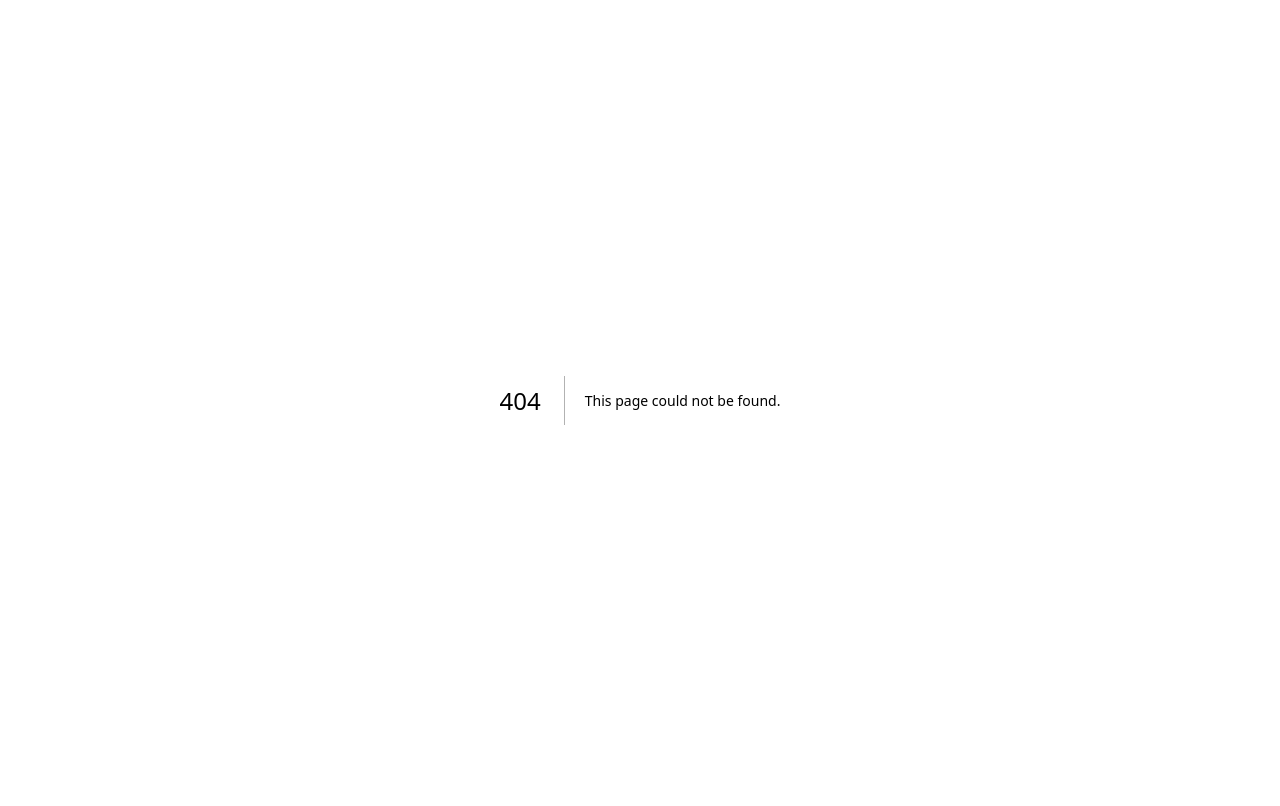
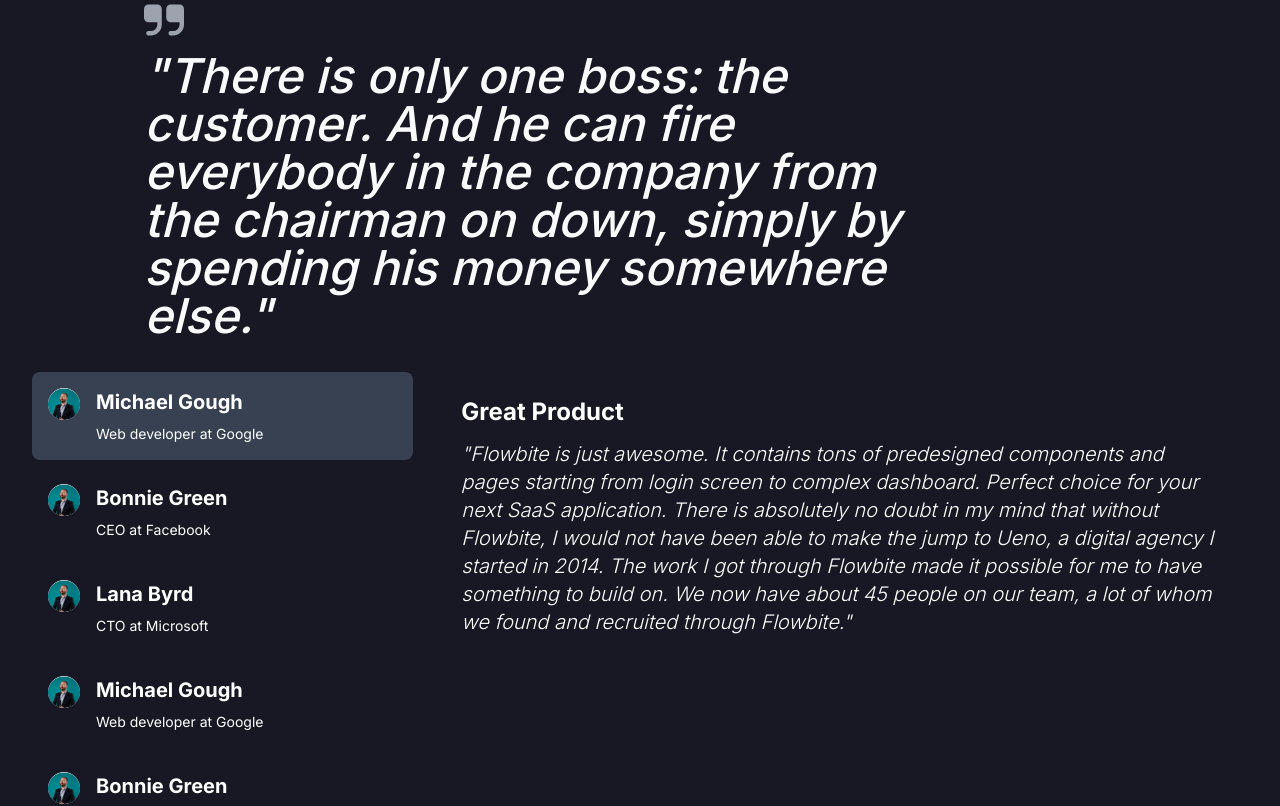
Before and after one commit to abhishekdhar999/webcosmos.in, a Next.js app: page /testimonial in a window 1280 px wide. Before the commit this address had no page. Shown: the top 806 px of the page. Built offline with nearby package versions, Linux system fonts and the light colour scheme.

Commit message:
fix deploy
Signed-off-by: Archit Sharma <archit8679@gmail.com>

```diff
--- /dev/null
+++ b/data/testimonials.json
@@ -0,0 +1,45 @@
+
+[
+    {
+      "name": "Michael Gough",
+      "position": "Web developer at Google",
+      "image": "/testimonials/author-03.jpg",
+      "short": "Great Product",
+      "testimonial": "Flowbite is just awesome. It contains tons of predesigned components and pages starting from login screen to complex dashboard. Perfect choice for your next SaaS application. There is absolutely no doubt in my mind that without Flowbite, I would not have been able to make the jump to Ueno, a digital agency I started in 2014. The work I got through Flowbite made it possible for me to have something to build on. We now have about 45 people on our team, a lot of whom we found and recruited through Flowbite."
+    },
+    {
+      "name": "Bonnie Green",
+      "position": "CEO at Facebook",
+      "image": "/testimonials/author-03.jpg",
+      "short": "Great Product",
+      "testimonial": "There is absolutely no doubt in my mind that without Flowbite, I would not have been able to make the jump to Ueno, a digital agency I started in 2014. The work I got through Flowbite made it possible for me to have something to build on. We now have about 45 people on our team, a lot of whom we found and recruited through Flowbite."
+    },
+    {
+      "name": "Lana Byrd",
+      "position": "CTO at Microsoft",
+      "image": "/testimonials/author-03.jpg",
+      "short": "Great Product",
+      "testimonial": "Flowbite is just awesome. It contains tons of predesigned components and pages starting from login screen to complex dashboard. Perfect choice for your next SaaS application."
+    },
+    {
+        "name": "Michael Gough",
+        "position": "Web developer at Google",
+        "image": "/testimonials/author-03.jpg",
+        "short": "Great Product",
+        "testimonial": "Flowbite is just awesome. It contains tons of predesigned components and pages starting from login screen to complex dashboard. Perfect choice for your next SaaS application. There is absolutely no doubt in my mind that without Flowbite, I would not have been able to make the jump to Ueno, a digital agency I started in 2014. The work I got through Flowbite made it possible for me to have something to build on. We now have about 45 people on our team, a lot of whom we found and recruited through Flowbite."
+      },
+      {
+        "name": "Bonnie Green",
+        "position": "CEO at Facebook",
+        "image": "/testimonials/author-03.jpg",
+        "short": "Great Product",
+        "testimonial": "There is absolutely no doubt in my mind that without Flowbite, I would not have been able to make the jump to Ueno, a digital agency I started in 2014. The work I got through Flowbite made it possible for me to have something to build on. We now have about 45 people on our team, a lot of whom we found and recruited through Flowbite."
+      },
+      {
+        "name": "Lana Byrd",
+        "position": "CTO at Microsoft",
+        "image": "/testimonials/author-03.jpg",
+        "short": "Great Product",
+        "testimonial": "Flowbite is just awesome. It contains tons of predesigned components and pages starting from login screen to complex dashboard. Perfect choice for your next SaaS application."
+      }
+  ]
--- a/src/app/About/page.jsx
+++ b/src/app/About/page.jsx
@@ -34,7 +34,7 @@ const About = () => {
         <section className="flex flex-col md:flex-row px-20 mx-32 items-center justify-center">
           <div className="text-center md:text-left">
             <p className="text-2xl font-thin leading-relaxed mb-2 md:mb-0 text-center">
-              Welcome to <span className="font-bold">WebCosmic</span>, where we don't just build websites—we craft digital experiences that are out of this world. As a forward-thinking web development agency, we're here to launch your business into the future with our innovative solutions.
+              Welcome to <span className="font-bold">WebCosmic</span>, where we don&apos;t just build websites—we craft digital experiences that are out of this world. As a forward-thinking web development agency, we&apos;re here to launch your business into the future with our innovative solutions.
             </p>
           </div>
         </section>
@@ -45,7 +45,7 @@ const About = () => {
               &nbsp; &nbsp; &nbsp;  &nbsp; &nbsp; &nbsp; &nbsp; &nbsp; &nbsp; &nbsp; &nbsp;Our Vision
             </h2>
             <p className="text-[20px] font-thin leading-relaxed">
-              At WebCosmic, we see a future where your brand stands out in the digital universe. We're dedicated to creating transformative digital experiences that propel your business forward.
+              At WebCosmic, we see a future where your brand stands out in the digital universe. We&apos;re dedicated to creating transformative digital experiences that propel your business forward.
             </p>
           </div>
           <div className="md:w-1/2 md:pr-4">
@@ -59,7 +59,7 @@ const About = () => {
              &nbsp;&nbsp; &nbsp; &nbsp;  &nbsp; &nbsp; &nbsp; &nbsp; &nbsp; &nbsp;Our Approach
             </h2>
             <p className="text-[20px] font-thin leading-relaxed">
-              Innovation is our compass. We stay ahead of the curve with the latest technologies and trends, ensuring your brand is always future-ready. Our commitment to excellence means your business doesn't just survive—it thrives.
+              Innovation is our compass. We stay ahead of the curve with the latest technologies and trends, ensuring your brand is always future-ready. Our commitment to excellence means your business doesn&apos;t just survive—it thrives.
             </p>
           </div>
           <div className="md:w-1/2 md:pl-4">
--- a/src/app/components/Services/Services.js
+++ b/src/app/components/Services/Services.js
@@ -19,14 +19,14 @@ export const ServicesSection = () => {
                             <div className="absolute w-6 h-6 -mt-3 bg-white border-4 border-dot rounded-full top-1/2"></div>
                         </div>
                         <div className="relative p-4 my-6 text-heading-white col-start-6 col-end-10 mr-auto">
-                            <img src="/test.png" className="w-full h-auto" alt="Event 1" />
+                            <img src={`${process.env.NEXT_PUBLIC_BASE_PATH}/test.png`} className="w-full h-auto" alt="Event 1" />
                         </div>
                     </div>
 
                     {/* Event 2 */}
                     <div className="flex md:contents">
                         <div className="relative p-4 my-6 text-heading-white col-start-1 col-end-5 mr-auto md:mr-0 md:ml-auto">
-                            <img src="/test.png" className="w-full h-auto" alt="Event 2" />
+                            <img src={`${process.env.NEXT_PUBLIC_BASE_PATH}/test.png`} className="w-full h-auto" alt="Event 2" />
                         </div>
                         <div className="relative col-start-5 col-end-6 mr-7 md:mx-auto">
                             <div className="flex items-center justify-center w-6 h-full">
@@ -55,7 +55,7 @@ export const ServicesSection = () => {
                             <div className="absolute w-6 h-6 -mt-3 bg-white border-4 border-dot rounded-full top-1/2"></div>
                         </div>
                         <div className="relative p-4 my-6 text-heading-white col-start-6 col-end-10 mr-auto">
-                            <img src="/test.png" className="w-full h-auto" alt="Event 3" />
+                            <img src={`${process.env.NEXT_PUBLIC_BASE_PATH}/test.png`} className="w-full h-auto" alt="Event 3" />
                         </div>
                     </div>
                 </div>
--- a/src/app/components/Testimonials/TestimonialsSection.js
+++ b/src/app/components/Testimonials/TestimonialsSection.js
@@ -1,5 +1,29 @@
 import React from 'react';
 import Testimonials from './testimonials';
+
+const data = [
+  {
+    name: "Michael Gough",
+    position: "Web developer at Google",
+    image: "/testimonials/author-03.jpg",
+    short: "Great Product",
+    testimonial: "Flowbite is just awesome. It contains tons of predesigned components and pages starting from login screen to complex dashboard. Perfect choice for your next SaaS application. There is absolutely no doubt in my mind that without Flowbite, I would not have been able to make the jump to Ueno, a digital agency I started in 2014. The work I got through Flowbite made it possible for me to have something to build on. We now have about 45 people on our team, a lot of whom we found and recruited through Flowbite.",
+  },
+  {
+    name: "Bonnie Green",
+    position: "CEO at Facebook",
+    image: "/testimonials/author-03.jpg",
+    short: "Great Product",
+    testimonial: "There is absolutely no doubt in my mind that without Flowbite, I would not have been able to make the jump to Ueno, a digital agency I started in 2014. The work I got through Flowbite made it possible for me to have something to build on. We now have about 45 people on our team, a lot of whom we found and recruited through Flowbite.",
+  },
+  {
+    name: "Lana Byrd",
+    position: "CTO at Microsoft",
+    image: "/testimonials/author-03.jpg",
+    short: "Great Product",
+    testimonial: "Flowbite is just awesome. It contains tons of predesigned components and pages starting from login screen to complex dashboard. Perfect choice for your next SaaS application.",
+  },
+];
 
 const TestimonialSection = () => {
   return (
@@ -22,7 +46,7 @@ const TestimonialSection = () => {
             </div>
           </div>
         </div>
-        <Testimonials/>
+        <Testimonials testimonials={data} showViewMore="true"/>
         </div>
   );
 };
--- a/src/app/components/Testimonials/testimonials.js
+++ b/src/app/components/Testimonials/testimonials.js
@@ -1,33 +1,8 @@
 "use client";
-import { useState } from 'react';
+import React, { useState } from 'react';
 
-const testimonials = [
-  {
-    name: "Michael Gough",
-    position: "Web developer at Google",
-    image: "/testimonials/author-03.jpg",
-    short: "Great Product",
-    testimonial: "Flowbite is just awesome. It contains tons of predesigned components and pages starting from login screen to complex dashboard. Perfect choice for your next SaaS application. There is absolutely no doubt in my mind that without Flowbite, I would not have been able to make the jump to Ueno, a digital agency I started in 2014. The work I got through Flowbite made it possible for me to have something to build on. We now have about 45 people on our team, a lot of whom we found and recruited through Flowbite.",
-  },
-  {
-    name: "Bonnie Green",
-    position: "CEO at Facebook",
-    image: "/testimonials/author-03.jpg",
-    short: "Great Product",
-    testimonial: "There is absolutely no doubt in my mind that without Flowbite, I would not have been able to make the jump to Ueno, a digital agency I started in 2014. The work I got through Flowbite made it possible for me to have something to build on. We now have about 45 people on our team, a lot of whom we found and recruited through Flowbite.",
-  },
-  {
-    name: "Lana Byrd",
-    position: "CTO at Microsoft",
-    image: "/testimonials/author-03.jpg",
-    short: "Great Product",
-    testimonial: "Flowbite is just awesome. It contains tons of predesigned components and pages starting from login screen to complex dashboard. Perfect choice for your next SaaS application.",
-  },
-];
-
-const Testimonials = () => {
-
-const basePath = process.env.NEXT_PUBLIC_BASE_PATH;
+const Testimonials = ({ testimonials, showViewMore }) => {
+  const basePath = process.env.NEXT_PUBLIC_BASE_PATH || '';
 
   const [activeIndex, setActiveIndex] = useState(0);
 
@@ -50,11 +25,11 @@ const basePath = process.env.NEXT_PUBLIC_BASE_PATH;
               </div>
             </button>
           ))}
-          <button className="p-8 text-left text-blue-500 mt-2 hover:underline">View other 20 testimonials →</button>
+          {showViewMore && (<a href="/testimonial" className="p-8 text-left text-blue-500 mt-2 hover:underline">View other 20 testimonials →</a>)}
         </div>
         <div className="w-2/3">
           <blockquote className="p-6">
-          <h3 className="font-bold text-2xl mb-3">{testimonials[activeIndex].short}</h3>
+            <h3 className="font-bold text-2xl mb-3">{testimonials[activeIndex].short}</h3>
             <p className="text-xl italic mb-4 font-light">&quot;{testimonials[activeIndex].testimonial}&quot;</p>
           </blockquote>
         </div>
--- a/src/app/tester/page.js
+++ b/src/app/tester/page.js
@@ -10,9 +10,9 @@ import ContactForm from '../components/ContactForm/ContactForm';
 const About = () => {
   return (
     <div>
-      {/* <ServicesSection/> */}
       <ContactForm/>
-         <FeatureSection />
+      <ServicesSection/>
+         {/* <FeatureSection /> */}
          <TestimonialSection/>
          <BlogSection />
          <Subscribe/>
--- /dev/null
+++ b/src/app/testimonial/page.js
@@ -0,0 +1,29 @@
+"use client";
+import React from 'react';
+import Testimonials from '../components/Testimonials/testimonials';
+import data from '../../../data/testimonials.json'
+
+const Testimonial = () => {
+    const basePath = process.env.NEXT_PUBLIC_BASE_PATH || '';
+    return (
+        <div>
+
+
+        <figure className="max-w-screen-md ml-36 text-left">
+    <svg className="w-10 h-10 mb-3 text-gray-400 dark:text-gray-600" aria-hidden="true" xmlns="http://www.w3.org/2000/svg" fill="currentColor" viewBox="0 0 18 14">
+        <path d="M6 0H2a2 2 0 0 0-2 2v4a2 2 0 0 0 2 2h4v1a3 3 0 0 1-3 3H2a1 1 0 0 0 0 2h1a5.006 5.006 0 0 0 5-5V2a2 2 0 0 0-2-2Zm10 0h-4a2 2 0 0 0-2 2v4a2 2 0 0 0 2 2h4v1a3 3 0 0 1-3 3h-1a1 1 0 0 0 0 2h1a5.006 5.006 0 0 0 5-5V2a2 2 0 0 0-2-2Z"/>
+    </svg>
+    <blockquote>
+        <p className="sm:text-xl md:text-3xl lg:text-5xl italic font-medium text-heading-white">
+        &quot;There is only one boss: the customer. And he can fire everybody in the company from the chairman on down, simply by spending his money somewhere else.&quot;
+        </p>
+    </blockquote>
+</figure>
+
+
+            <Testimonials testimonials={data} />
+        </div>
+    );
+}
+
+export default Testimonial;
```
Also changed, not shown: public/testimonials/sam_walton.png (added).
